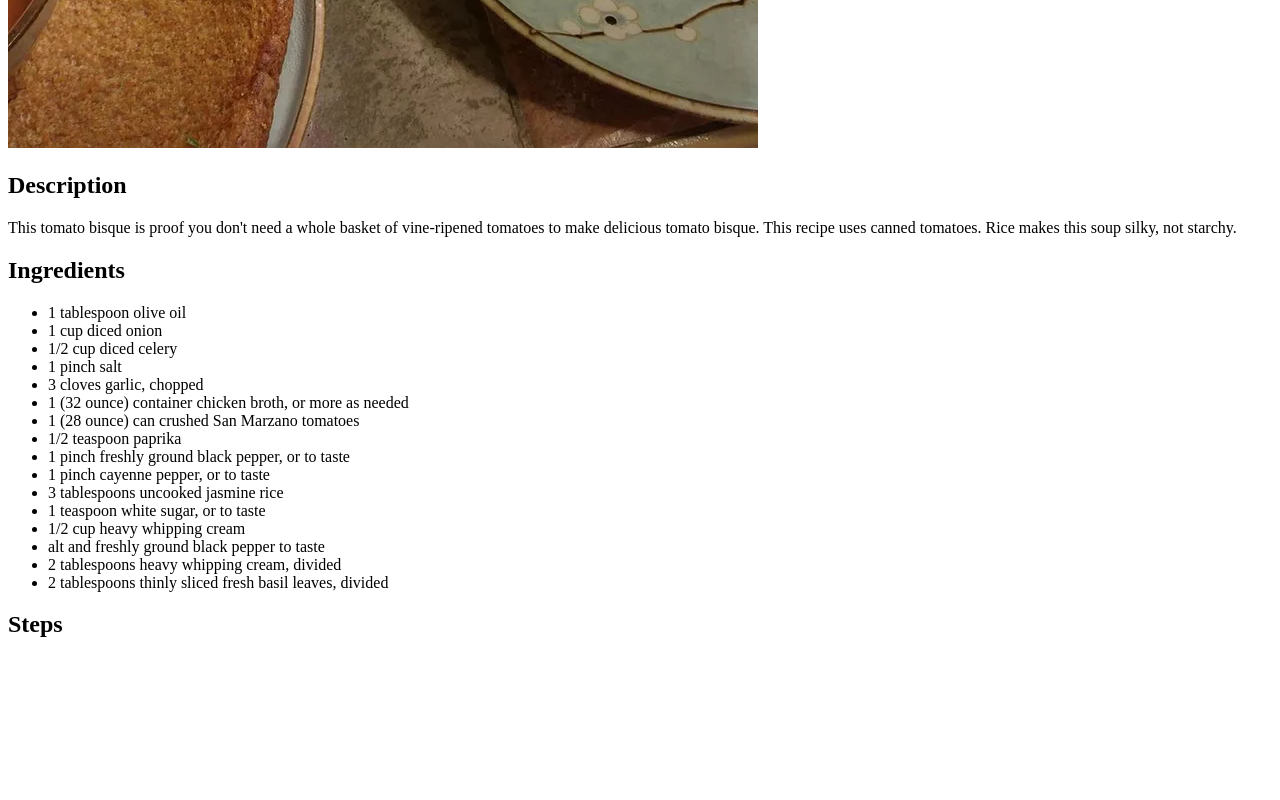
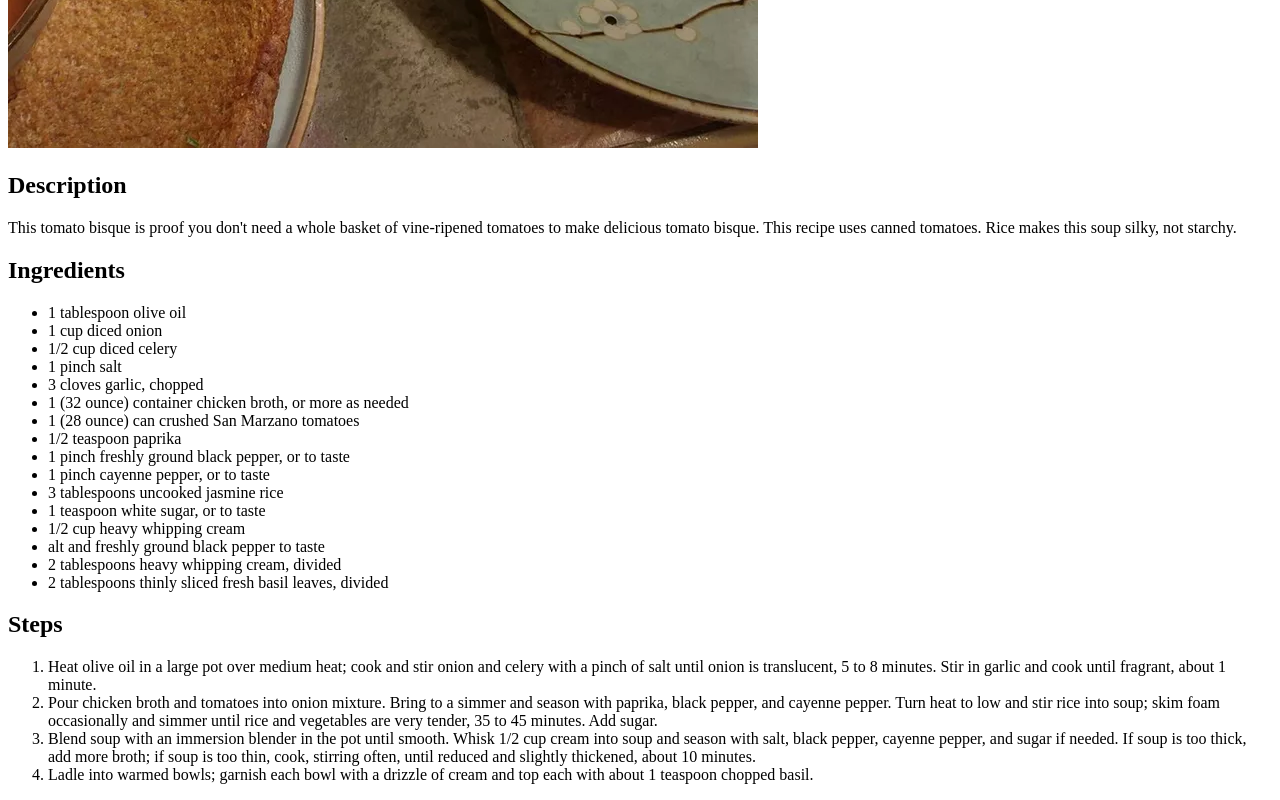
Before and after one commit to Manders-123/odin-recipes, a plain HTML site: page recipes/tomato-bisque.html in a window 1280 px wide. Shown: the part 682-1482 px from the top of the page. Before the commit the page ends 1340 px from the top, so only its background shows below. Drawn offline with Linux system fonts and the light colour scheme.

Commit message:
Add tomato-bisque.html

```diff
--- a/recipes/tomato-bisque.html
+++ b/recipes/tomato-bisque.html
@@ -32,6 +32,12 @@
         </ul>
 
         <h2>Steps</h2>
+        <ol>
+            <li>Heat olive oil in a large pot over medium heat; cook and stir onion and celery with a pinch of salt until onion is translucent, 5 to 8 minutes. Stir in garlic and cook until fragrant, about 1 minute.</li>
+            <li>Pour chicken broth and tomatoes into onion mixture. Bring to a simmer and season with paprika, black pepper, and cayenne pepper. Turn heat to low and stir rice into soup; skim foam occasionally and simmer until rice and vegetables are very tender, 35 to 45 minutes. Add sugar.</li>
+            <li>Blend soup with an immersion blender in the pot until smooth. Whisk 1/2 cup cream into soup and season with salt, black pepper, cayenne pepper, and sugar if needed. If soup is too thick, add more broth; if soup is too thin, cook, stirring often, until reduced and slightly thickened, about 10 minutes.</li>
+            <li>Ladle into warmed bowls; garnish each bowl with a drizzle of cream and top each with about 1 teaspoon chopped basil.</li>
+        </ol>
 
     </body>
 </html>
```
